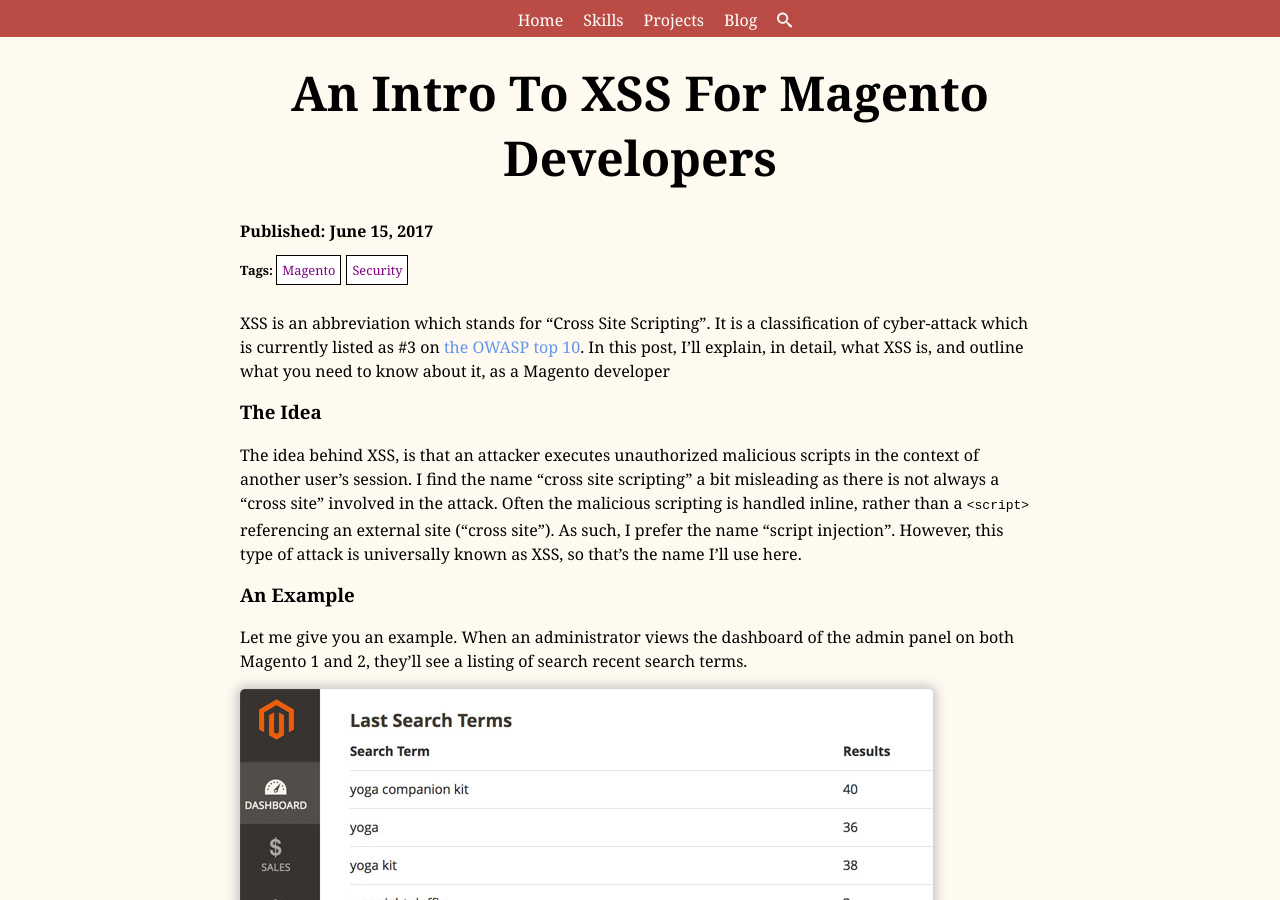
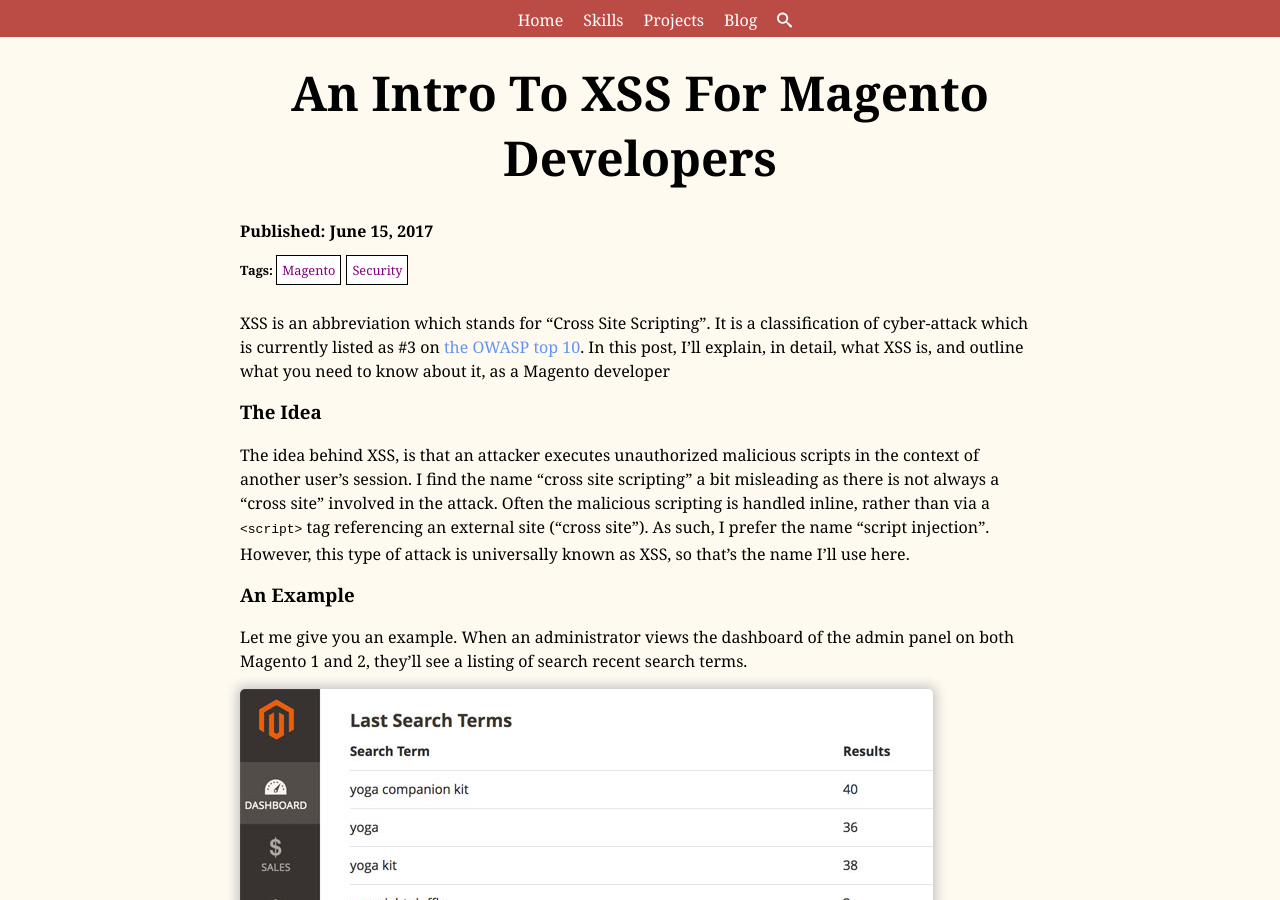
Before and after one commit to mpchadwick/mpchadwick.github.io, a Jekyll site: the page built from _posts/2017-06-15-an-intro-to-xss-for-magento-developers.md, in a window 1280 px wide and 900 px high. Built offline with Jekyll 4.4.1, drawn with Linux system fonts in a browser that asks for light colours; emoji names are drawn with the system emoji font; comment, search, counter and statistics services are not loaded; some of the changed text lies outside the part shown.

Commit message:
A fix more fixes

```diff
--- a/_posts/2017-06-15-an-intro-to-xss-for-magento-developers.md
+++ b/_posts/2017-06-15-an-intro-to-xss-for-magento-developers.md
@@ -14,7 +14,7 @@ XSS is an abbreviation which stands for "Cross Site Scripting". It is a classifi
 
 ### The Idea
 
-The idea behind XSS, is that an attacker executes unauthorized malicious scripts in the context of another user's session. I find the name "cross site scripting" a bit misleading as there is not always a "cross site" involved in the attack. Often the malicious scripting is handled inline, rather than a `<script>` referencing an external site ("cross site"). As such, I prefer the name "script injection". However, this type of attack is universally known as XSS, so that's the name I'll use here.
+The idea behind XSS, is that an attacker executes unauthorized malicious scripts in the context of another user's session. I find the name "cross site scripting" a bit misleading as there is not always a "cross site" involved in the attack. Often the malicious scripting is handled inline, rather than via a `<script>` tag referencing an external site ("cross site"). As such, I prefer the name "script injection". However, this type of attack is universally known as XSS, so that's the name I'll use here.
 
 ### An Example
 
```
Also changed, not shown: other parts of _posts/2017-06-15-an-intro-to-xss-for-magento-developers.md (+2 -2 lines).
